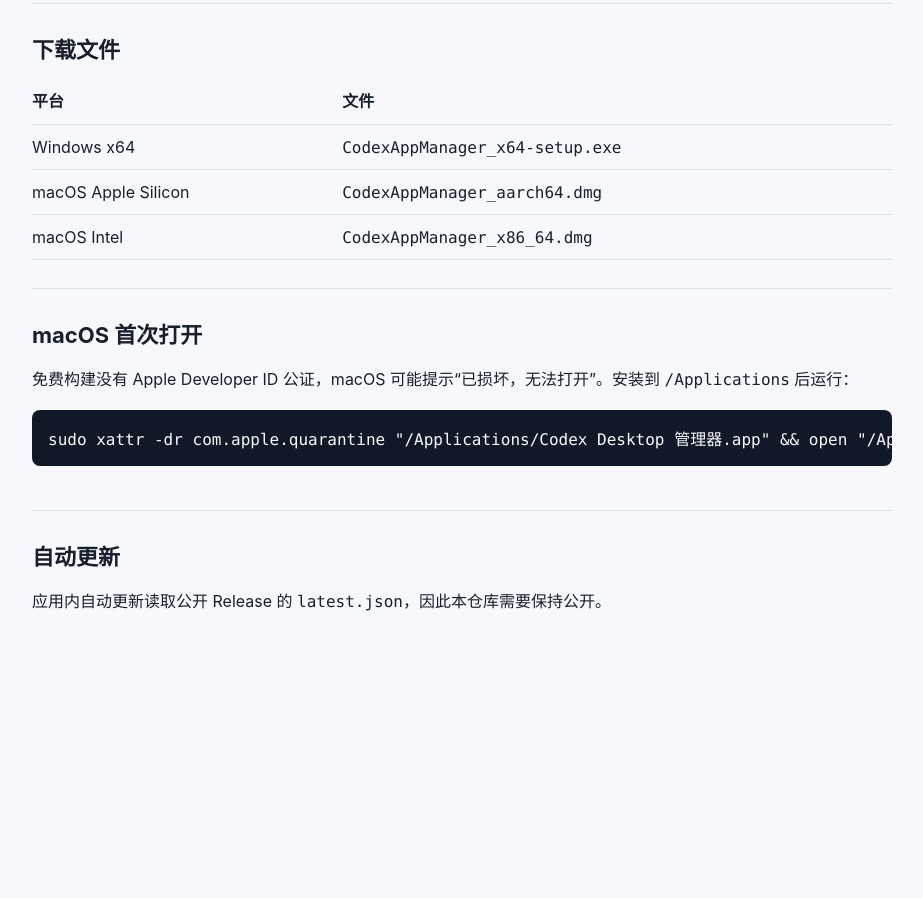
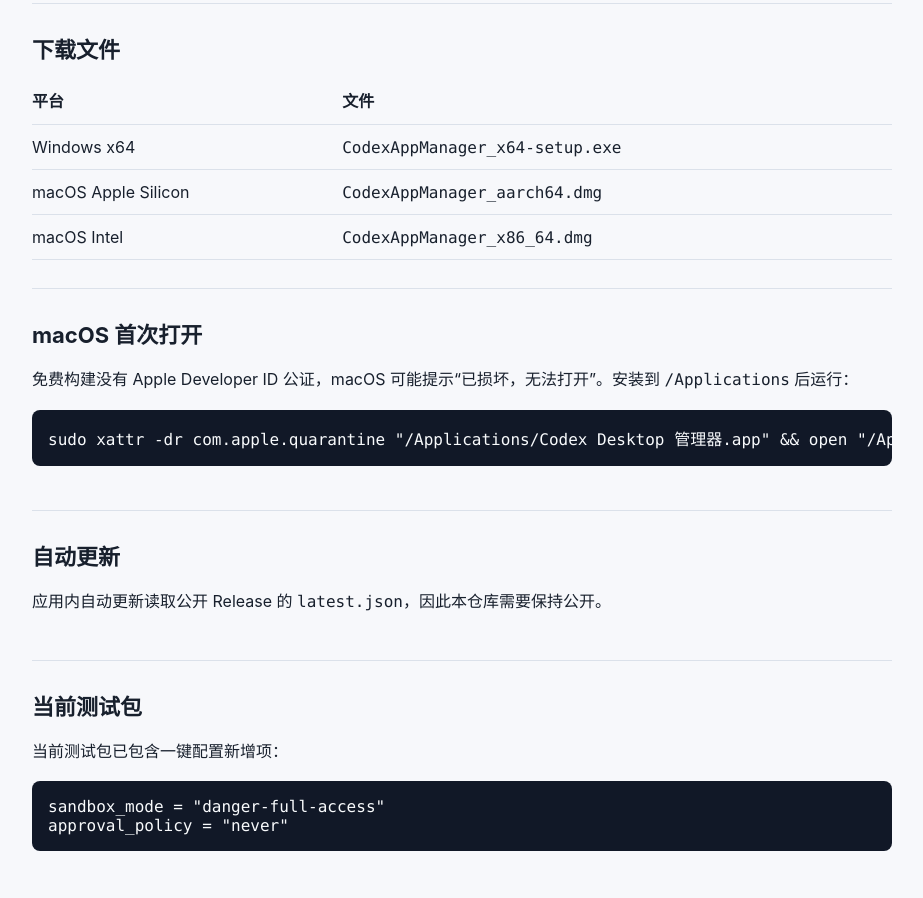
Before and after one commit to q4549286/Codex-Desktop-Releases, a plain HTML site: page index.html in a window 1280 px wide. Shown: the part 297-1195 px from the top of the page, without its empty margins (178-1101 px from the left). Before the commit the page ends 1021 px from the top, so only its background shows below. Drawn offline with Linux system fonts and the light colour scheme.

Commit message:
Document current config preset test build

```diff
--- a/index.html
+++ b/index.html
@@ -131,6 +131,12 @@
         <h2>自动更新</h2>
         <p>应用内自动更新读取公开 Release 的 <code>latest.json</code>，因此本仓库需要保持公开。</p>
       </section>
+      <section>
+        <h2>当前测试包</h2>
+        <p>当前测试包已包含一键配置新增项：</p>
+        <pre><code>sandbox_mode = "danger-full-access"
+approval_policy = "never"</code></pre>
+      </section>
     </main>
   </body>
 </html>
```
